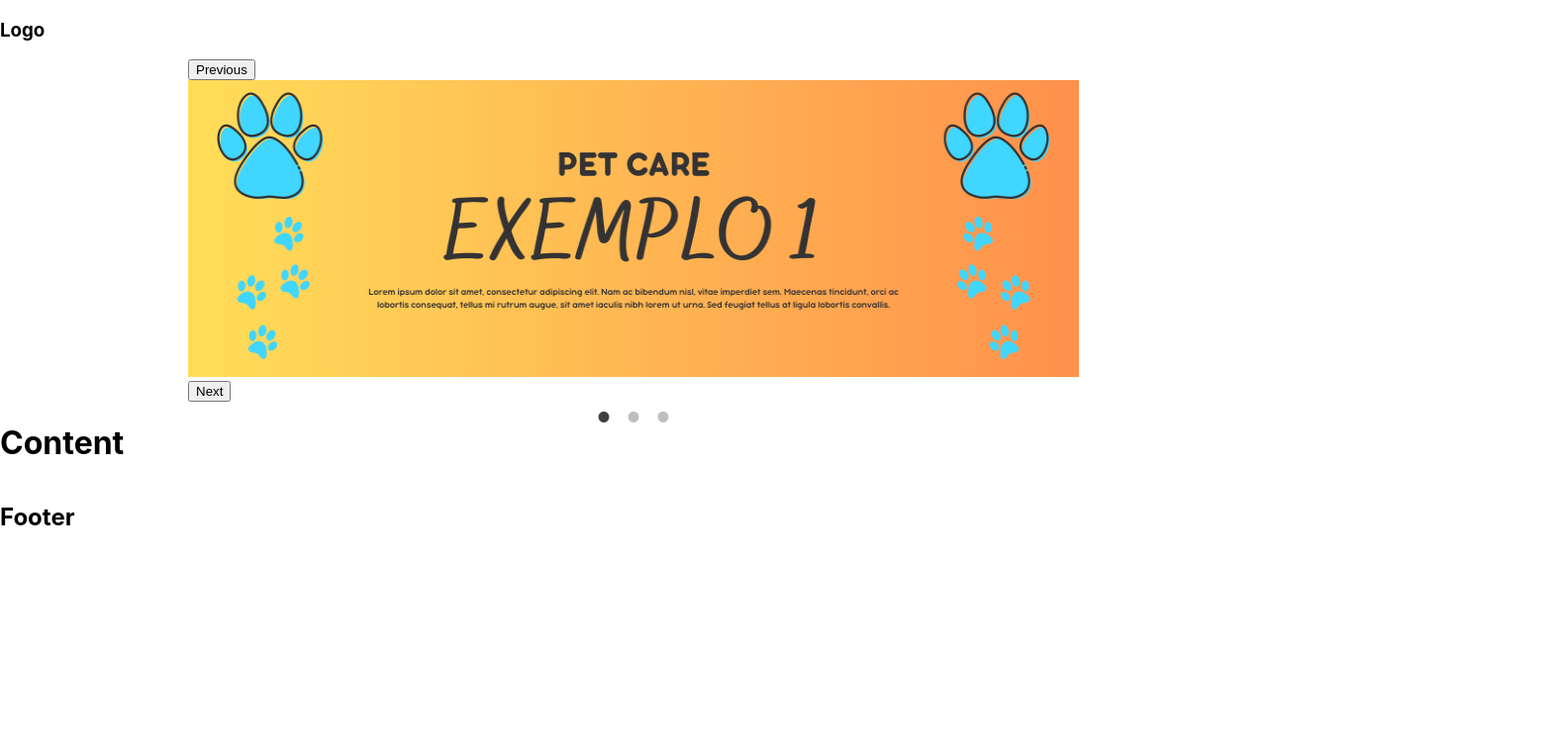
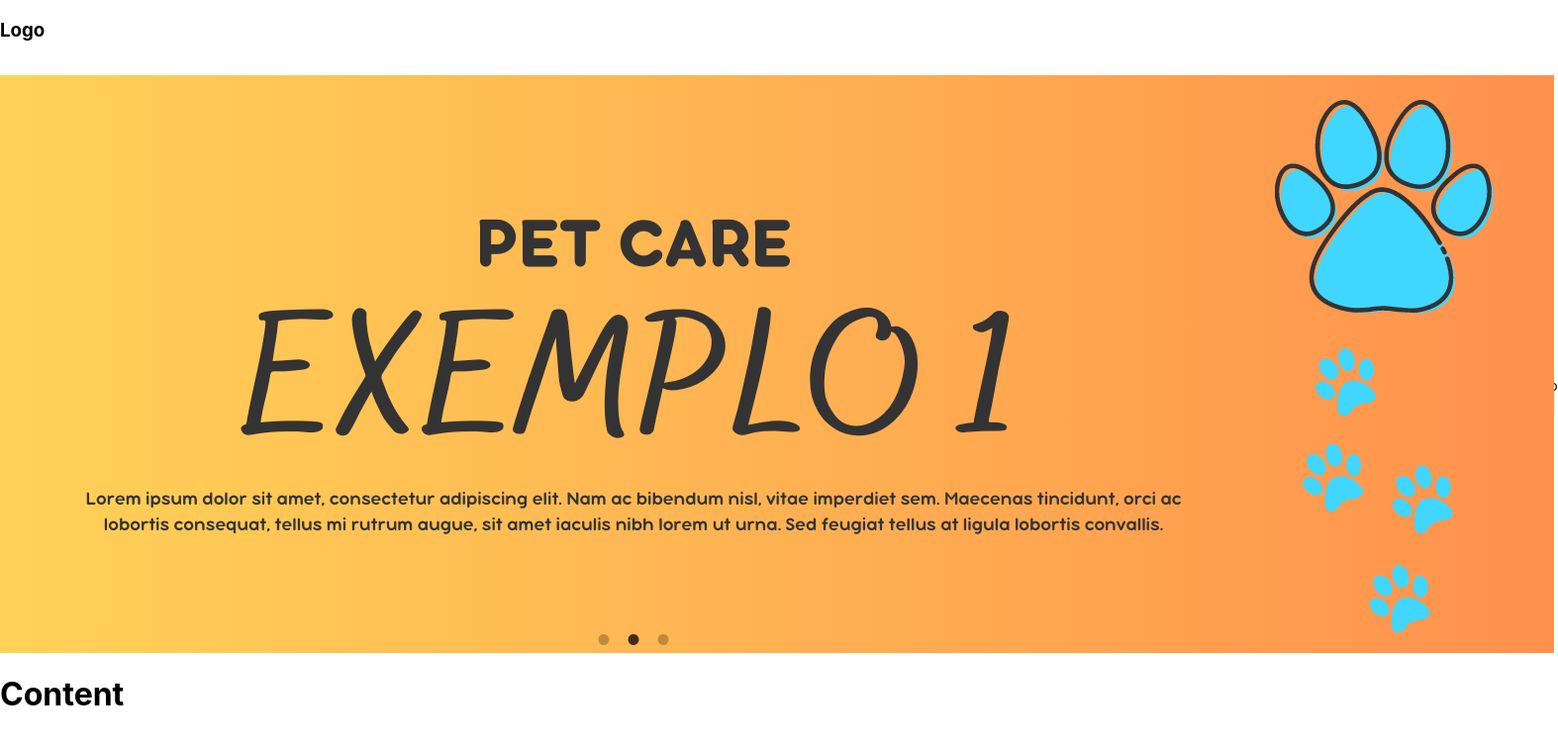
Before and after one commit to ya-yass/pj3-miaudota, a React (Create React App) app: page / in a window 1280 px wide. Shown: the top 756 px of the page at 99% size, 1574 px wide, since content can reach past the window. Built offline with nearby package versions, Linux system fonts and the light colour scheme.

Commit message:
Estilização dos botões de prev e next

```diff
--- a/src/components/Carousel-theme.css
+++ b/src/components/Carousel-theme.css
@@ -24,6 +24,7 @@ Arrows
 .slick-dots
 {
     position: absolute;
+    top: 95%;
     bottom: -25px;
 
     display: block;
--- a/src/components/Carousel.css
+++ b/src/components/Carousel.css
@@ -6,7 +6,7 @@
     display: block;
     box-sizing: border-box;
 
-    -webkit-user-select: none;
+    /* -webkit-user-select: none;
        -moz-user-select: none;
         -ms-user-select: none;
             user-select: none;
@@ -14,13 +14,15 @@
     -webkit-touch-callout: none;
     -khtml-user-select: none;
     -ms-touch-action: pan-y;
-        touch-action: pan-y;
+        touch-action: pan-y; */
     -webkit-tap-highlight-color: transparent;
 }
 
 .slick-list
 {
-    width: 900px;
+    min-width:600px;
+    max-width: 1860px;
+    height: 600px;
     position: relative;
 
     display: block;
@@ -39,7 +41,7 @@
     cursor: hand;
 }
 
-.slick-slider .slick-track,
+/* .slick-slider .slick-track,
 .slick-slider .slick-list
 {
     -webkit-transform: translate3d(0, 0, 0);
@@ -47,7 +49,7 @@
         -ms-transform: translate3d(0, 0, 0);
          -o-transform: translate3d(0, 0, 0);
             transform: translate3d(0, 0, 0);
-}
+} */
 
 .slick-track
 {
@@ -59,21 +61,21 @@
     margin-left: auto;
     margin-right: auto;
 }
-.slick-track:before,
+/* .slick-track:before,
 .slick-track:after
 {
     display: table;
 
     content: '';
-}
-.slick-track:after
+} */
+/* .slick-track:after
 {
     clear: both;
-}
-.slick-loading .slick-track
+} */
+/* .slick-loading .slick-track
 {
     visibility: hidden;
-}
+} */
 
 .slick-slide
 {
@@ -82,19 +84,20 @@
 
     height: 100%;
     min-height: 1px;
+
 }
-[dir='rtl'] .slick-slide
+/* [dir='rtl'] .slick-slide
 {
     float: right;
-}
-.slick-slide img
+} */
+/* .slick-slide img
 {
     display: block;
-}
-.slick-slide.slick-loading img
+} */
+/* .slick-slide.slick-loading img
 {
     display: none;
-}
+} */
 .slick-slide.dragging img
 {
     pointer-events: none;
@@ -103,18 +106,59 @@
 {
     display: block;
 }
-.slick-loading .slick-slide
+/* .slick-loading .slick-slide
 {
     visibility: hidden;
-}
-.slick-vertical .slick-slide
+} */
+/* .slick-vertical .slick-slide
 {
     display: block;
 
     height: auto;
 
     border: 1px solid transparent;
-}
-.slick-arrow.slick-hidden {
+} */
+/* .slick-arrow.slick-hidden {
     display: none;
-}
+} */
+
+
+
+
+/*Estilização dos botões*/
+
+.meu-next-arrow::after {
+    content: "Próximo";
+  }
+
+  .meu-prev-arrow::before {
+    content: "Anterior";
+  }
+
+  .meu-prev-arrow {
+    margin-top: 15%;
+    /* margin-left: 15%; */
+    position: absolute;
+    width: 50px;
+    height: 50px;
+    border-radius: 50%;
+    background-color: #e01a1a;
+    border: none;
+    box-shadow: 0 2px 4px rgba(0, 0, 0, 0.15);
+    cursor: pointer;
+    font-size: 14px;
+  }
+
+  .meu-next-arrow{
+    margin-top: -15%;
+    /* position: absolute; */
+    float: right;
+    width: 50px;
+    height: 50px;
+    border-radius: 50%;
+    background-color: #3d0dec;
+    border: none;
+    box-shadow: 0 2px 4px rgba(0, 0, 0, 0.15);
+    cursor: pointer;
+    font-size: 14px;
+  }
--- a/src/components/Carousel.jsx
+++ b/src/components/Carousel.jsx
@@ -13,26 +13,65 @@ const Carousel = () => {
         infinite: true,
         speed: 900,
         slidesToShow: 1,
-        slidesToScroll: 1
+        slidesToScroll: 1,
+        autoplay: true,
+        autoplaySpeed: 5000,
+        prevArrow: <CustomPrevArrow />,
+        nextArrow: <CustomNextArrow />
+
+      };
+
+      function CustomNextArrow(props) {
+        const { className, style, onClick } = props;
+        return (
+          <div
+            className={`${className} meu-next-arrow`}
+            style={{ ...style, display: "block" }}
+            onClick={onClick}
+          />
+        );
+      }
+
+      function CustomPrevArrow(props) {
+        const { className, style, onClick } = props;
+        return (
+          <div
+            className={`${className} meu-prev-arrow`}
+            style={{ ...style}}
+            onClick={onClick}
+          />
+        );
+
+
       }
   return (
 
-    <Grid display="flex" justifyContent="center" alignItems="center" >
+    <Grid display="flex" justifyContent="center" alignItems="center" position="relative" >
 
         <Slider {...settings} >
             <div>
                 <img
                 src={slide1}
-                style={{width: '100%', height:'300px'}}
+                style={{maxWidth:"1860px", minWidth:"600px", position: "absolute"}}
                 >
 
                 </img>
             </div>
             <div>
-                <h3>Slide 2</h3>
+            <img
+                src={slide1}
+                style={{maxWidth:"1860px", minWidth:"600px",  position: "absolute"}}
+                >
+
+                </img>
             </div>
             <div>
-                <h3>Slide 3</h3>
+            <img
+                src={slide1}
+                style={{maxWidth:"1860px", minWidth:"600px",  position: "absolute"}}
+                >
+
+                </img>
             </div>
         </Slider>
 
```
